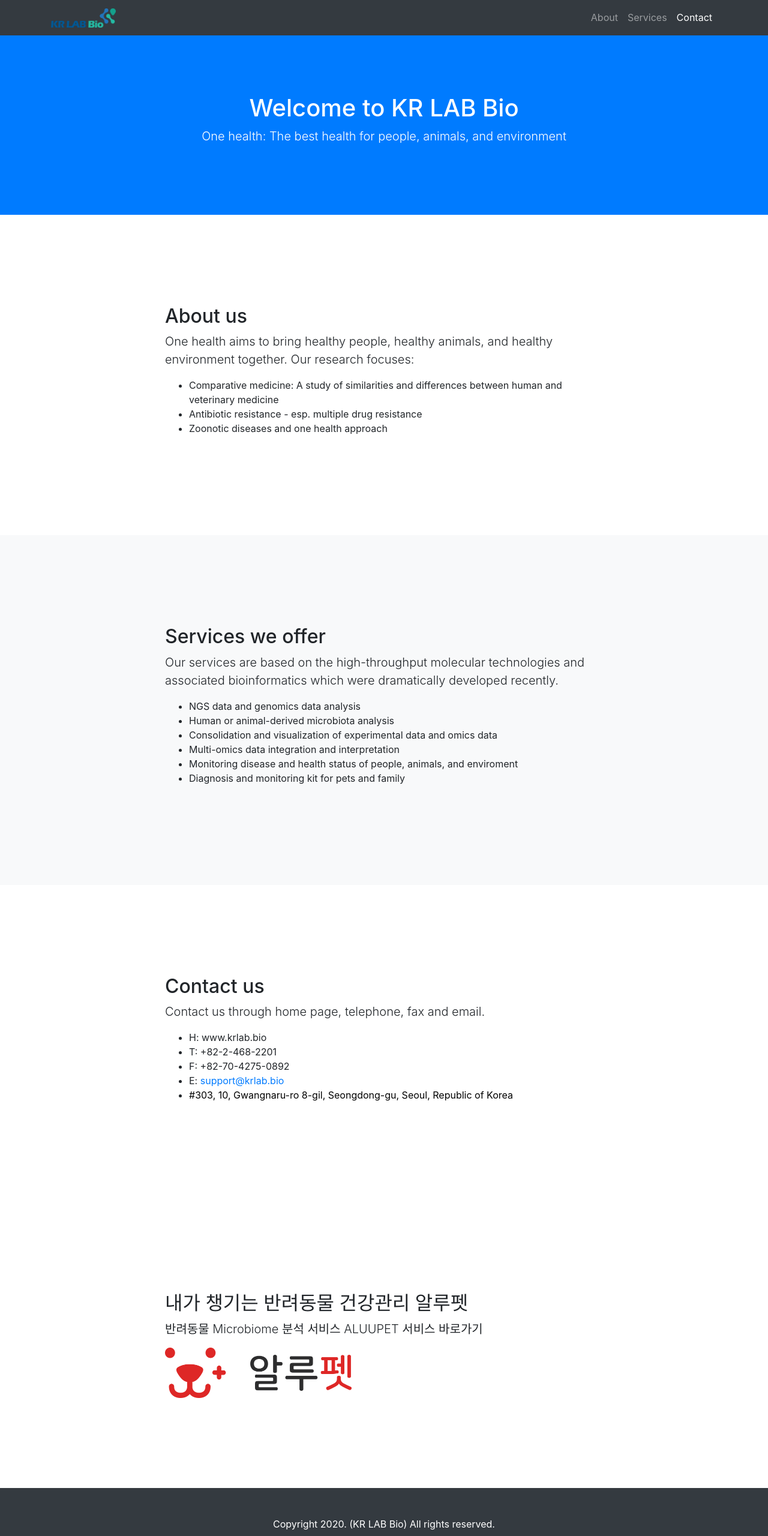
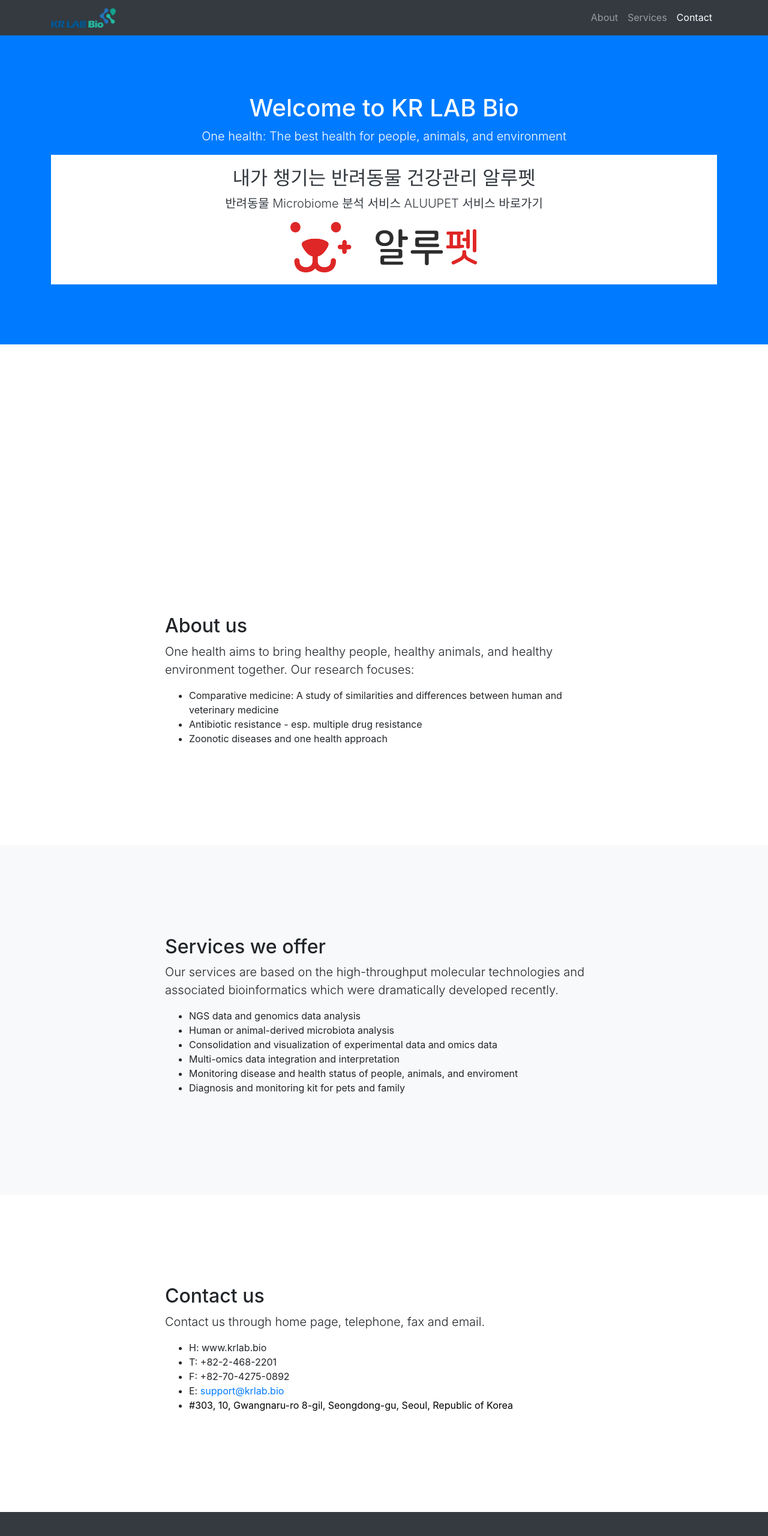
Before and after one commit to krlabbio/krlabbio.github.io, a website with bundled scripts: page index.html in a window 1280 px wide. Shown: the top 2560 px of the page at 60% size. Built offline with nearby package versions, Linux system fonts and the light colour scheme.

Commit message:
로고 위치 변경

```diff
--- a/index.html
+++ b/index.html
@@ -51,7 +51,24 @@
       <h1>Welcome to KR LAB Bio</h1>
       <p class="lead">One health: The best health for people, animals, and environment</p>
     </div>
+    <div class="container text-dark text-center">
+      <div class="row" style="text-align: center; justify-content: center; background-color: white; margin: 0">
+        <div style="margin-top: 20px; margin-bottom: 20px;">
+          <h2>내가 챙기는 반려동물 건강관리 알루펫</h2>
+          <p class="lead">반려동물 Microbiome 분석 서비스 ALUUPET 서비스 바로가기</p>
+          <div>
+            <a href="https://aluupet.com/">
+              <img src="Images/aluupet_logo.png" width="311" height="84">
+            </a>
+          </div>
+        </div>
+      </div>
+    </div>
   </header>
+
+  <section id="allupet">
+
+  </section>
 
   <section id="about">
     <div class="container">
@@ -106,21 +123,6 @@
     </div>
   </section>
 
-  <section id="allupet">
-    <div class="container">
-      <div class="row">
-        <div class="col-lg-8 mx-auto">
-          <h2>내가 챙기는 반려동물 건강관리 알루펫</h2>
-          <p class="lead">반려동물 Microbiome 분석 서비스 ALUUPET 서비스 바로가기</p>
-          <div>
-            <a href="https://aluupet.com/">
-              <img src="Images/aluupet_logo.png" width="311" height="84">
-            </a>
-          </div>
-        </div>
-      </div>
-    </div>
-  </section>
 
   <!-- Footer -->
   <footer class="py-5 bg-dark">
```
